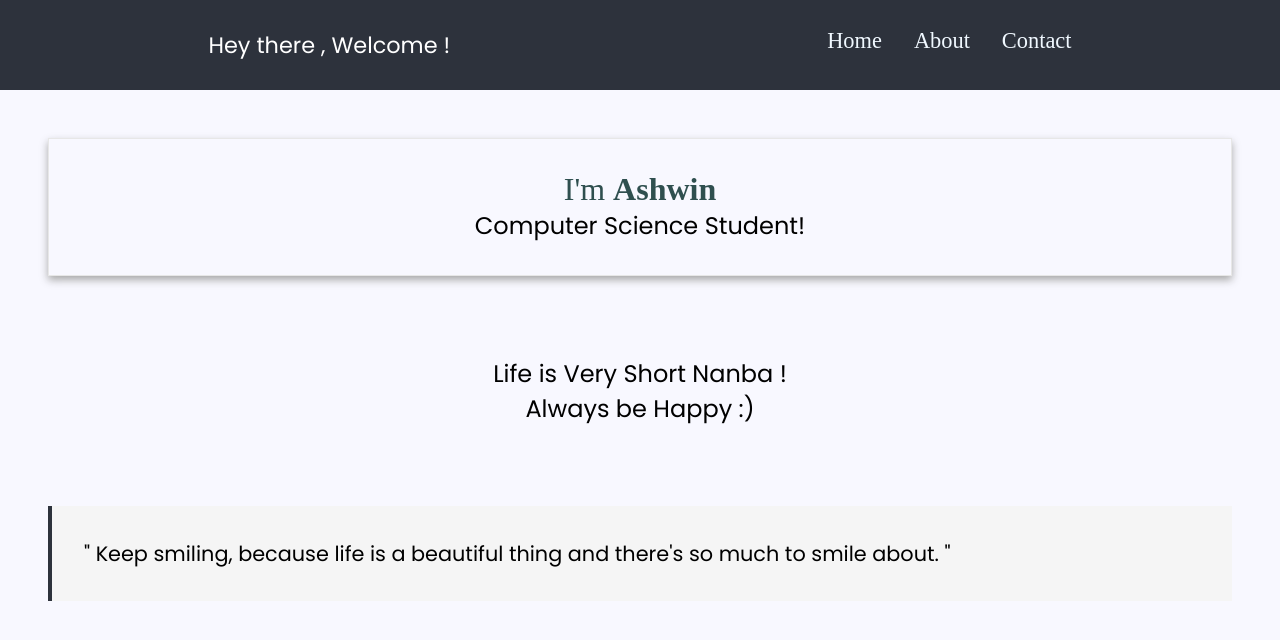
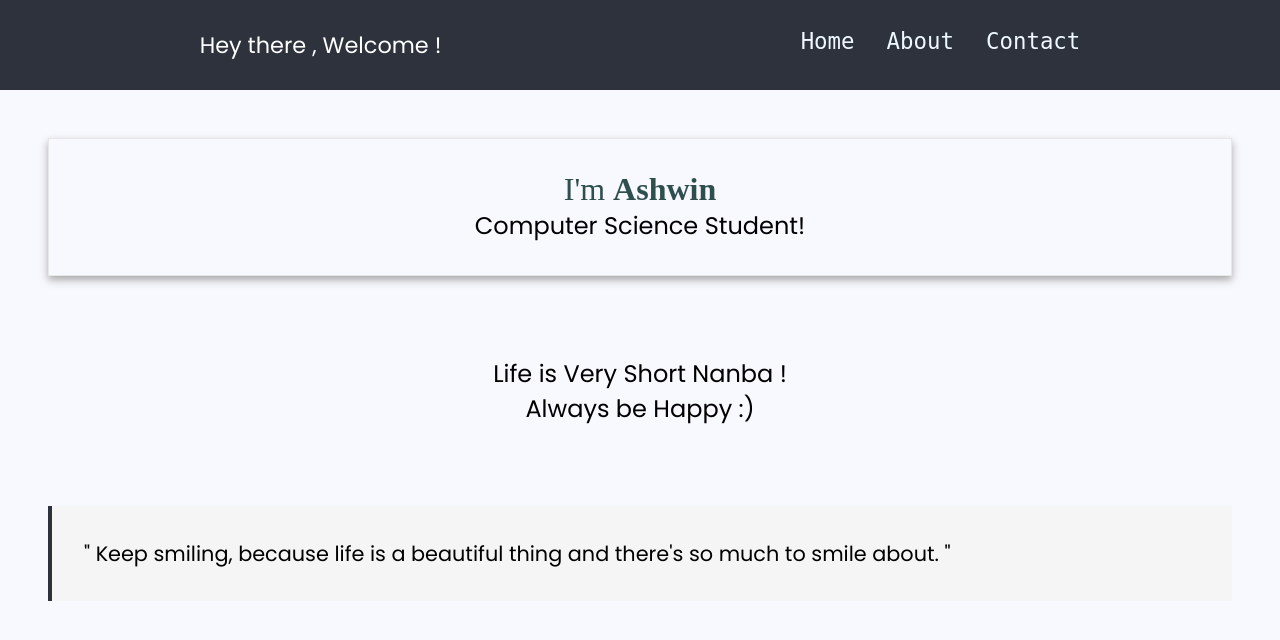
Before and after one commit to Ashwin-P-S/portfolio, a React (Create React App) app: page / in a window 1280 px wide. Shown: the top 640 px of the page. Built offline with nearby package versions, Linux system fonts and the light colour scheme; the HTML template or start-up script is replaced by a standard one.

Commit message:
Update index.css

```diff
--- a/src/index.css
+++ b/src/index.css
@@ -23,7 +23,7 @@ body {
 .linksContainer {
     display: flex;
     flex-wrap: wrap;
-    font-family: Hack, 'sans-serif';
+    font-family: Hack, 'monospace';
 }
 
 .welcome {
```
